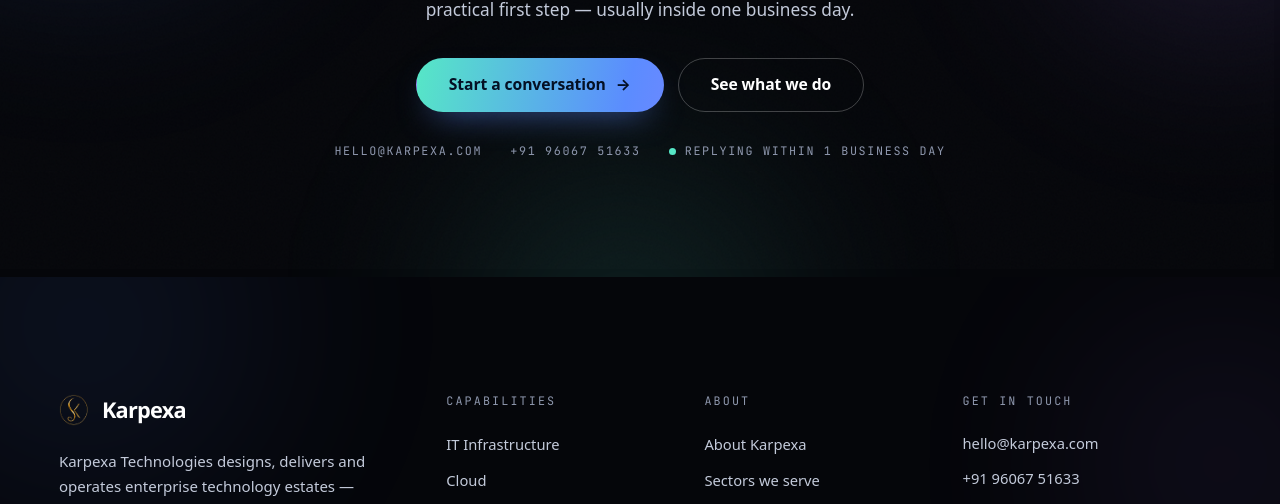
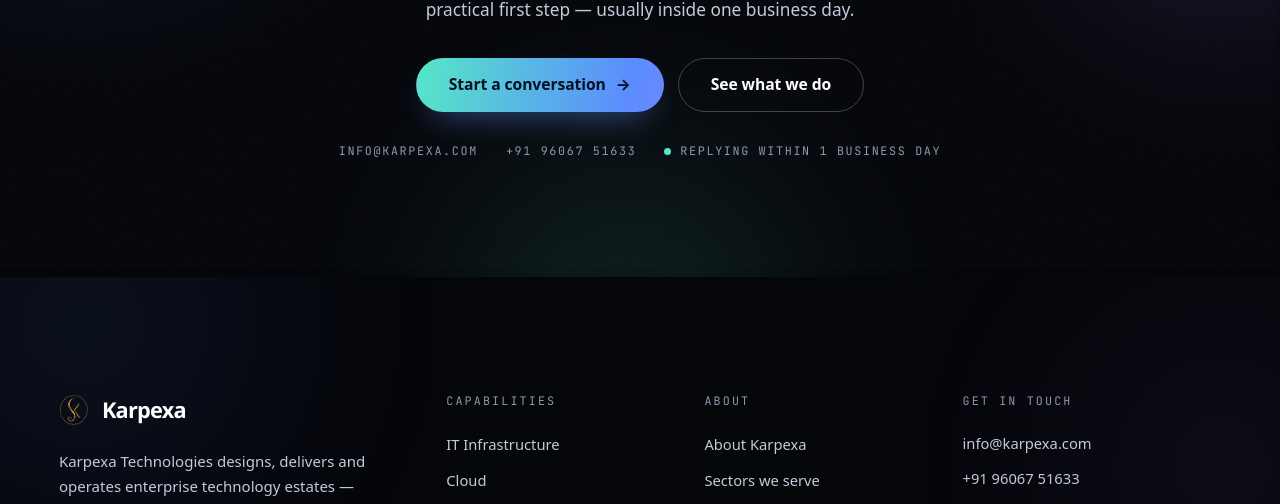
Before and after one commit to Harshavamsi2003/Karpexa, a React (Vite) app: page / in a window 1280 px wide. Shown: the part 7196-7700 px from the top of the page. Built offline with nearby package versions, Linux system fonts and the light colour scheme.

Commit message:
Update content.js

```diff
--- a/src/data/content.js
+++ b/src/data/content.js
@@ -17,7 +17,7 @@
   full: 'Karpexa Technologies',
   legal: 'Karpexa Technologies Pvt. Ltd.',
   tagline: 'Engineering the systems your business runs on.',
-  email: 'hello@karpexa.com',
+  email: 'info@karpexa.com',
   phone: '+91 96067 51633',
   address: {
     line1: 'No. 1190/1, FD 191, 4th Floor',
```
